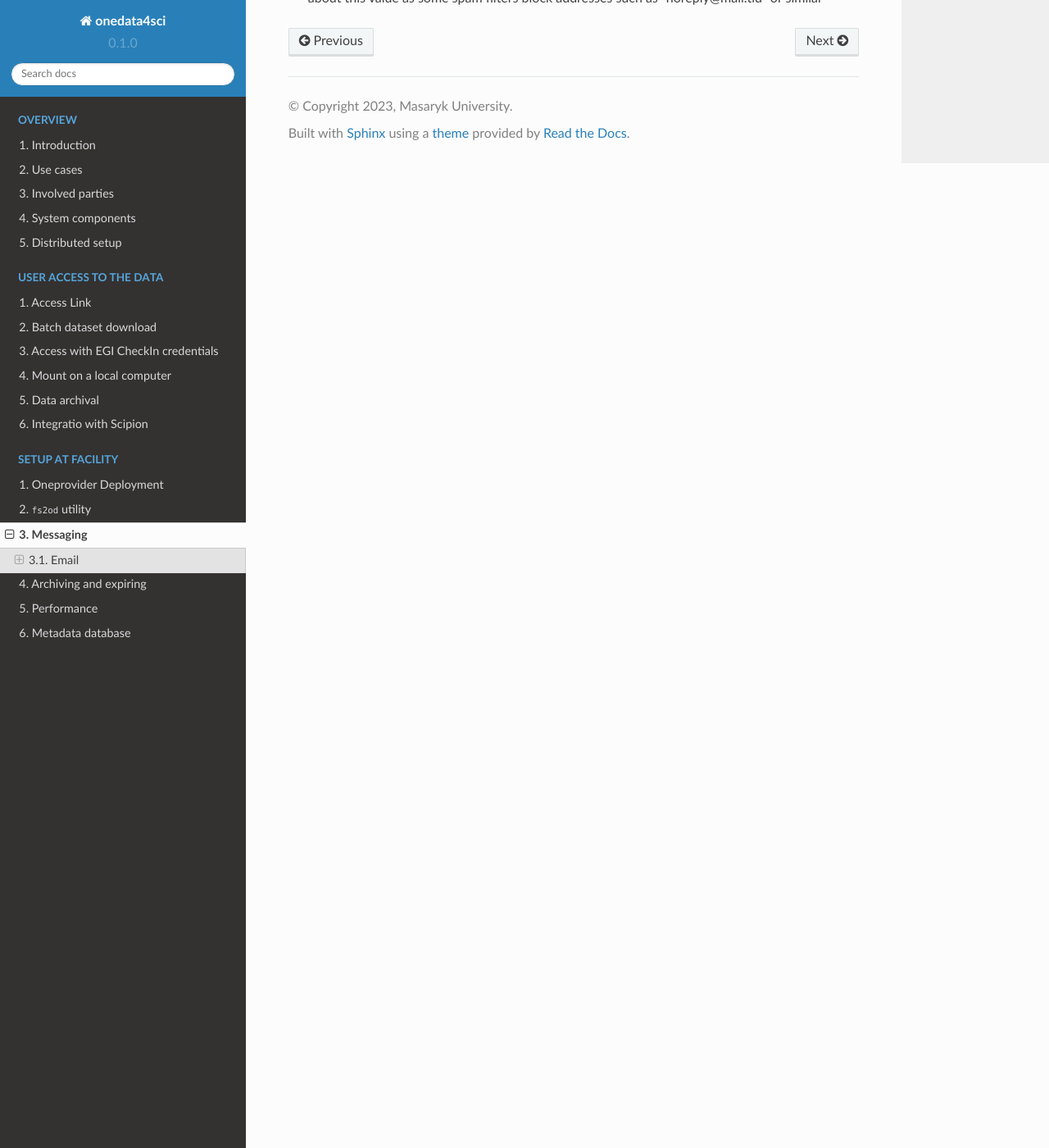
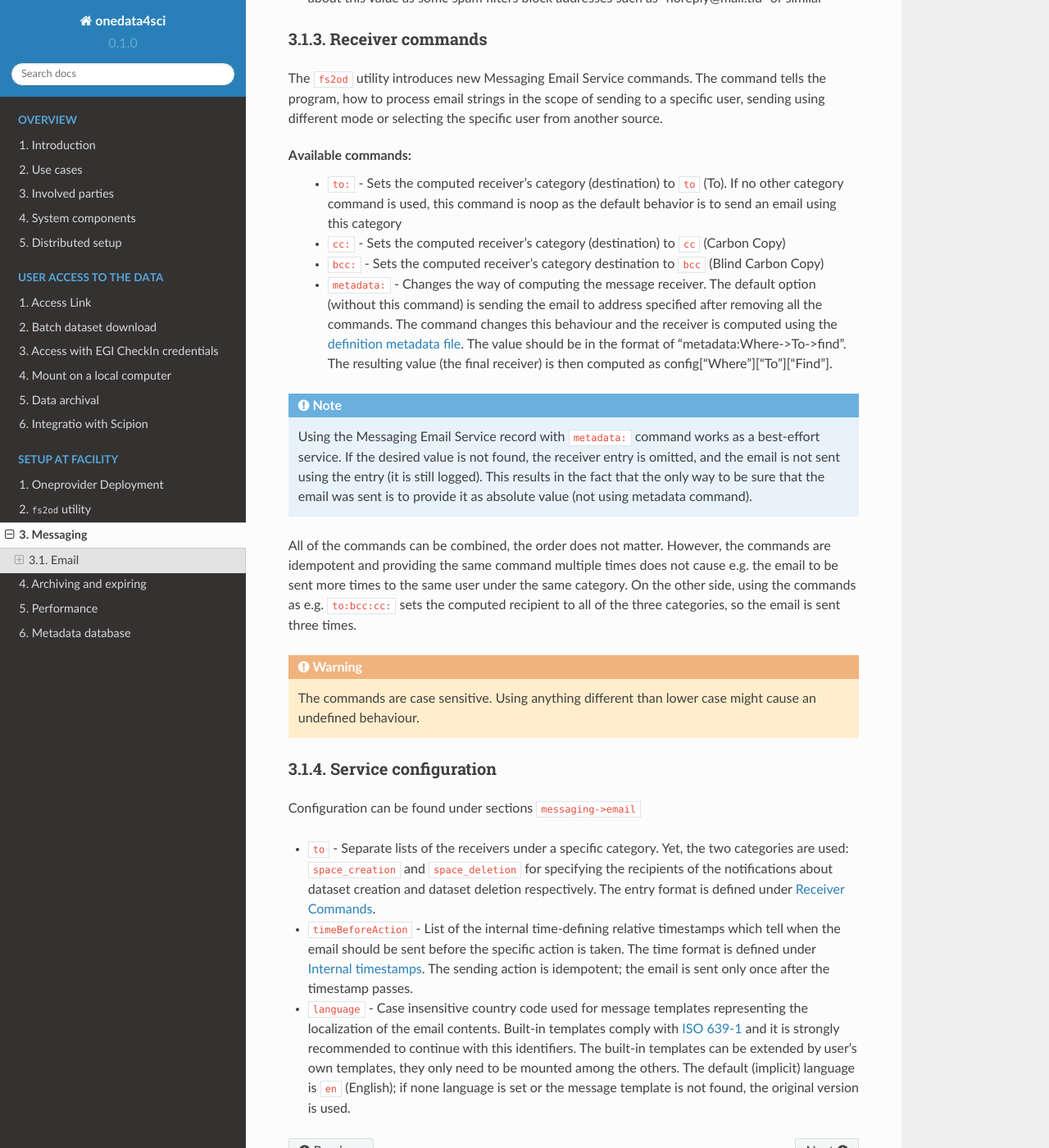
Before and after one commit to svobtom/onedata4sci, a Sphinx documentation site: the page built from docs/source/labs/messaging.rst, in a window 1280 px wide and 1400 px high, scrolled down 1582 px. Shown: the whole window at 82% size. Built offline with Sphinx 7.4.7 and the Read the Docs theme 2.0.0, drawn with Linux system fonts in a browser that asks for light colours.

Commit message:
finished the configuration description in messaging.rst

```diff
--- a/docs/source/labs/messaging.rst
+++ b/docs/source/labs/messaging.rst
@@ -37,3 +37,29 @@ Configuration can be found under sections ``messaging->credentials->email``
     -  ``STARTTLS`` - explicit encryption - the client connects to the server using unencrypted connection and will negotiate with the server to upgrade to the encrypted connection
     -  ``ANY`` - this is not recommended, but some servers requires it, this is the communication-long unencrypted connection which can be eavesdropped
 - ``messageSender`` - The value in the format "Name Surname <user\@mail.tld>" or the plain email address. All the emails will be send with the sender set to this value. It is important to think about this value as some spam filters block addresses such as "noreply\@mail.tld" or similar
+
+Receiver commands
++++++++++++++++++
+The ``fs2od`` utility introduces new Messaging Email Service commands. The command tells the program, how to process email strings in the scope of sending to a specific user, sending using different mode or selecting the specific user from another source.
+
+Available commands:
+ - ``to:`` - Sets the computed receiver's category (destination) to ``to`` (To). If no other category command is used, this command is noop as the default behavior is to send an email using this category
+ - ``cc:`` - Sets the computed receiver's category (destination) to ``cc`` (Carbon Copy)
+ - ``bcc:`` - Sets the computed receiver's category destination to ``bcc`` (Blind Carbon Copy)
+ - ``metadata:`` - Changes the way of computing the message receiver. The default option (without this command) is sending the email to address specified after removing all the commands. The command changes this behaviour and the receiver is computed using the `definition metadata file <./fs2od.html#application-configuration>`_. The value should be in the format of "metadata:Where->To->find". The resulting value (the final receiver) is then computed as config["Where"]["To"]["Find"].
+
+.. note::
+    Using the Messaging Email Service record with ``metadata:`` command works as a best-effort service. If the desired value is not found, the receiver entry is omitted, and the email is not sent using the entry (it is still logged). This results in the fact that the only way to be sure that the email was sent is to provide it as absolute value (not using metadata command).
+
+All of the commands can be combined, the order does not matter. However, the commands are idempotent and providing the same command multiple times does not cause e.g. the email to be sent more times to the same user under the same category. On the other side, using the commands as e.g. ``to:bcc:cc:`` sets the computed recipient to all of the three categories, so the email is sent three times.
+
+.. warning::
+    The commands are case sensitive. Using anything different than lower case might cause an undefined behaviour.
+
+Service configuration
++++++++++++++++++++++
+Configuration can be found under sections ``messaging->email``
+
+- ``to`` - Separate lists of the receivers under a specific category. Yet, the two categories are used: ``space_creation`` and ``space_deletion`` for specifying the recipients of the notifications about dataset creation and dataset deletion respectively. The entry format is defined under `Receiver Commands <#receiver-commands>`_.
+- ``timeBeforeAction`` - List of the internal time-defining relative timestamps which tell when the email should be sent before the specific action is taken. The time format is defined under `Internal timestamps <./archiving_expiring.html#internal-timestamps>`_. The sending action is idempotent; the email is sent only once after the timestamp passes.
+- ``language`` - Case insensitive country code used for message templates representing the localization of the email contents. Built-in templates comply with `ISO 639-1 <http://xml.coverpages.org/N071-PWD-639-lang-group-coding.pdf>`_ and it is strongly recommended to continue with this identifiers. The built-in templates can be extended by user's own templates, they only need to be mounted among the others. The default (implicit) language is ``en`` (English); if none language is set or the message template is not found, the original version is used.
```
